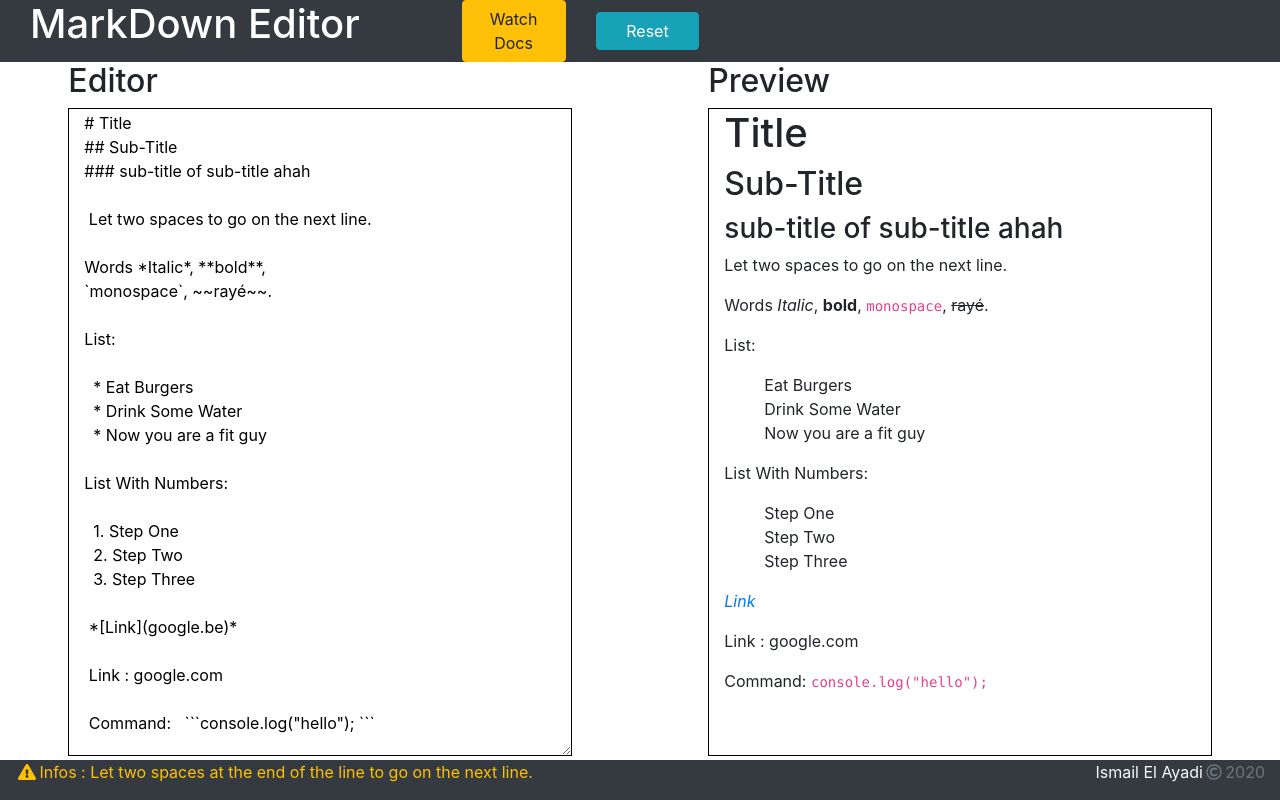
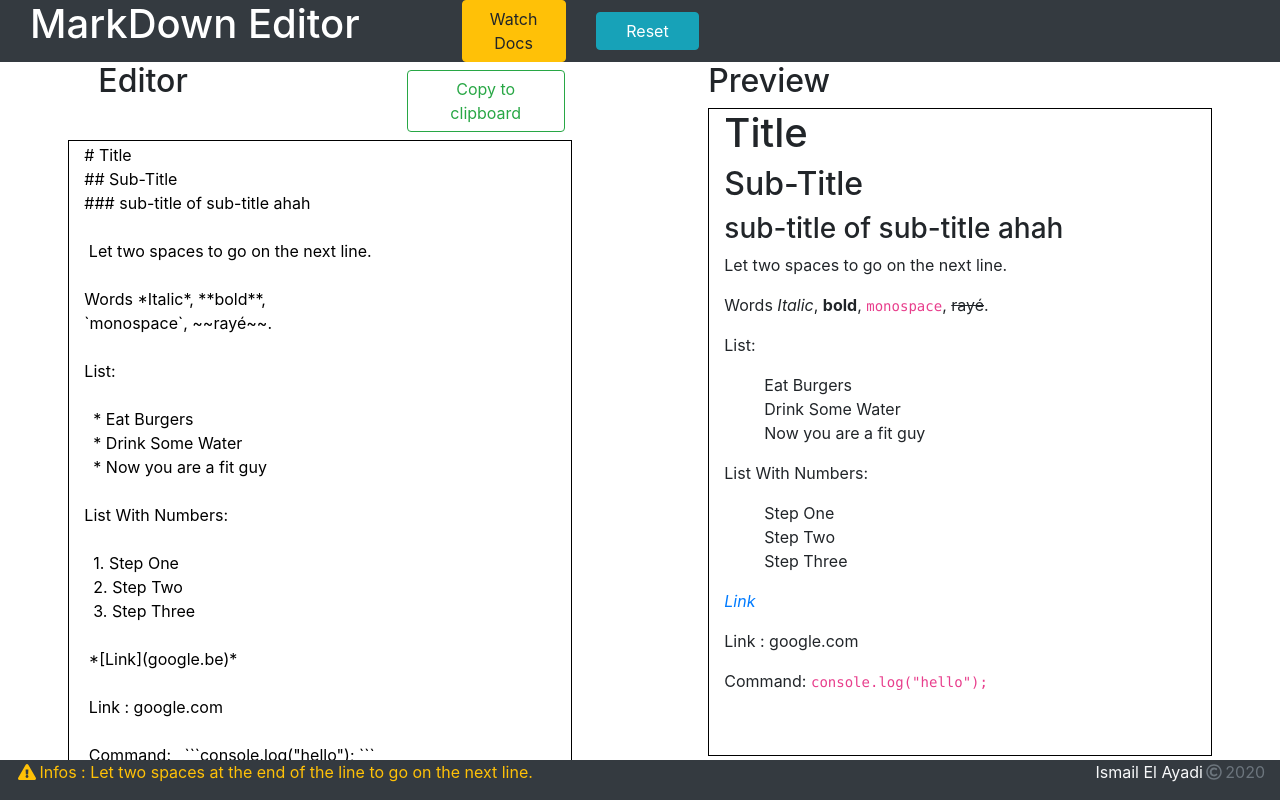
Before and after one commit to Ismail-ElAyadi/MarkDownEditor, a React (Create React App) app: page / in a window 1280 px wide. Built offline with nearby package versions, Linux system fonts and the light colour scheme.

Commit message:
add function : Copy To ClipBoard

```diff
--- a/src/component/Body.jsx
+++ b/src/component/Body.jsx
@@ -28,6 +28,12 @@ export default class Body extends Component {
     return marked(text,{sanitize:true})
   }
 
+copyToClip() {
+    let copyText = document.getElementById("editor");
+    copyText.select();
+    copyText.setSelectionRange(0, 99999)
+    document.execCommand("copy");
+  }
   render() {
     if(this.props.reseted){
       this.setState({text:sampleText})
@@ -52,7 +58,10 @@ export default class Body extends Component {
 
       <section className="p-0 d-flex">
         <div className="col-md-5  block">
-          <h2>Editor</h2>
+         <div className="d-flex col-md-12">
+            <h2 className="col-md-8">Editor</h2>
+            <button className="btn btn-outline-success col-md-4 m-2" onClick={this.copyToClip}>Copy to clipboard</button>
+         </div>
           <textarea id="editor"
             className="col-md-12 editor"
             onChange={this.textEdited}
```
